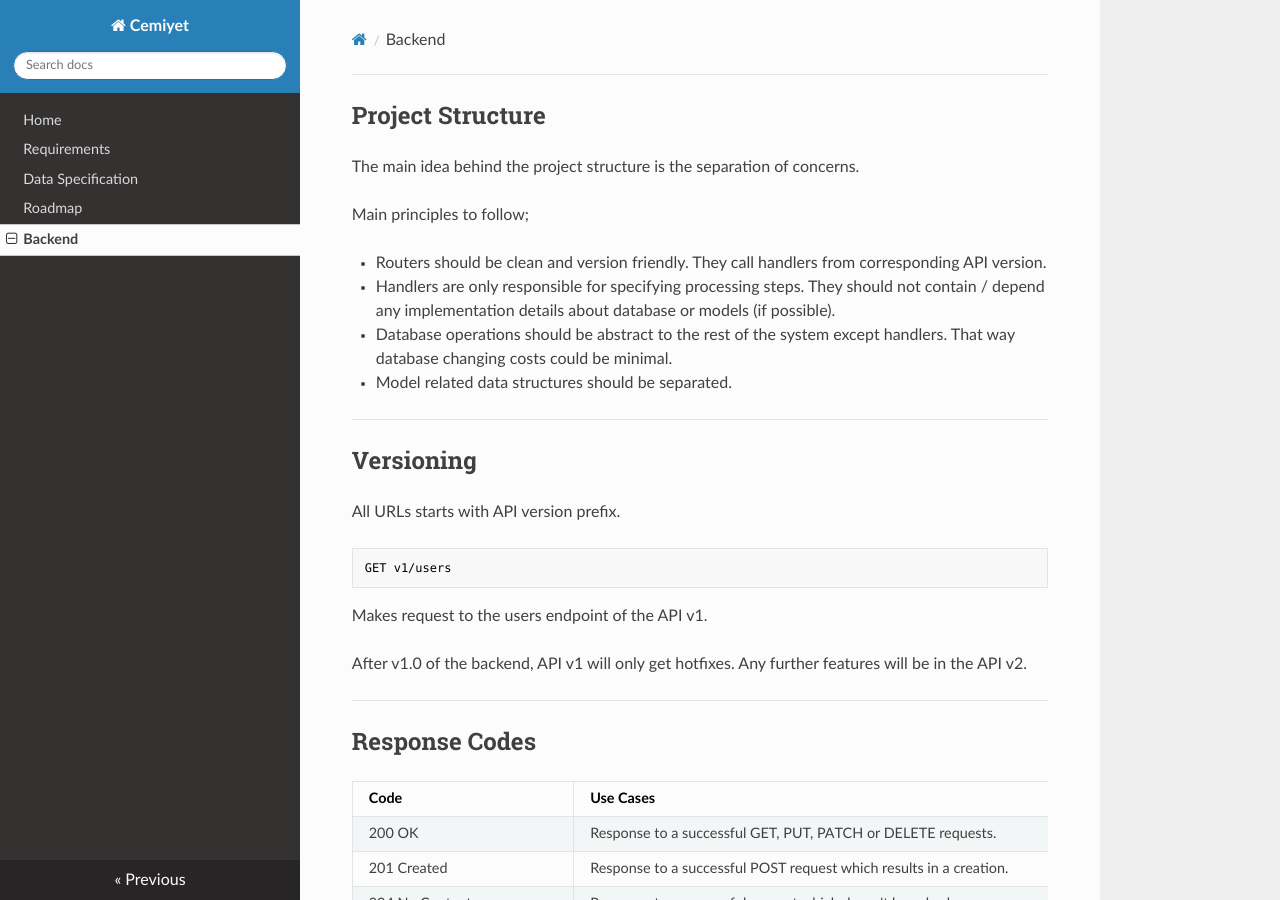
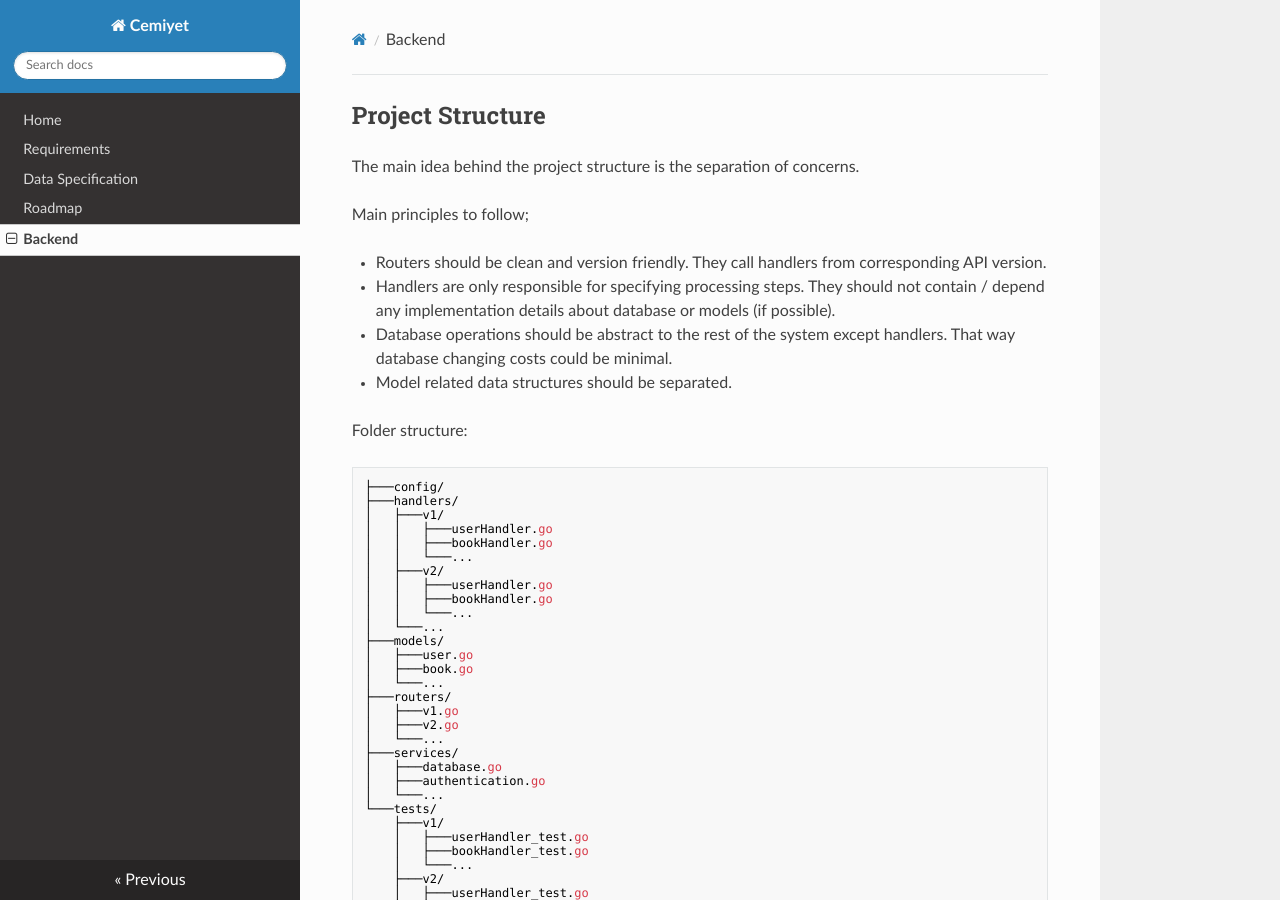
Before and after one commit to cemiyet/docs, an MkDocs documentation site: the page built from docs/back-end.md, in a window 1280 px wide and 900 px high. Built offline with MkDocs 1.6.1, drawn with Linux system fonts in a browser that asks for light colours; nearby versions of some CDN libraries; some of the changed text lies outside the part shown.

Commit message:
added folder structure. #6

```diff
--- a/docs/back-end.md
+++ b/docs/back-end.md
@@ -8,6 +8,42 @@ Main principles to follow;
 - Handlers are only responsible for specifying processing steps. They should not contain / depend any implementation details about database or models (if possible).
 - Database operations should be abstract to the rest of the system except handlers. That way database changing costs could be minimal.
 - Model related data structures should be separated.
+
+Folder structure:
+
+    ├───config/
+    ├───handlers/
+    │   ├───v1/
+    │   │   ├───userHandler.go
+    │   │   ├───bookHandler.go
+    │   │   └───...
+    │   ├───v2/
+    │   │   ├───userHandler.go
+    │   │   ├───bookHandler.go
+    │   │   └───...
+    │   └───...
+    ├───models/
+    │   ├───user.go
+    │   ├───book.go
+    │   └───...
+    ├───routers/
+    │   ├───v1.go
+    │   ├───v2.go
+    │   └───...
+    ├───services/
+    │   ├───database.go
+    │   ├───authentication.go
+    │   └───...
+    └───tests/
+        ├───v1/
+        │   ├───userHandler_test.go
+        │   ├───bookHandler_test.go
+        │   └───...
+        ├───v2/
+        │   ├───userHandler_test.go
+        │   ├───bookHandler_test.go
+        │   └───...
+        └───...
 
 ---
 
```
